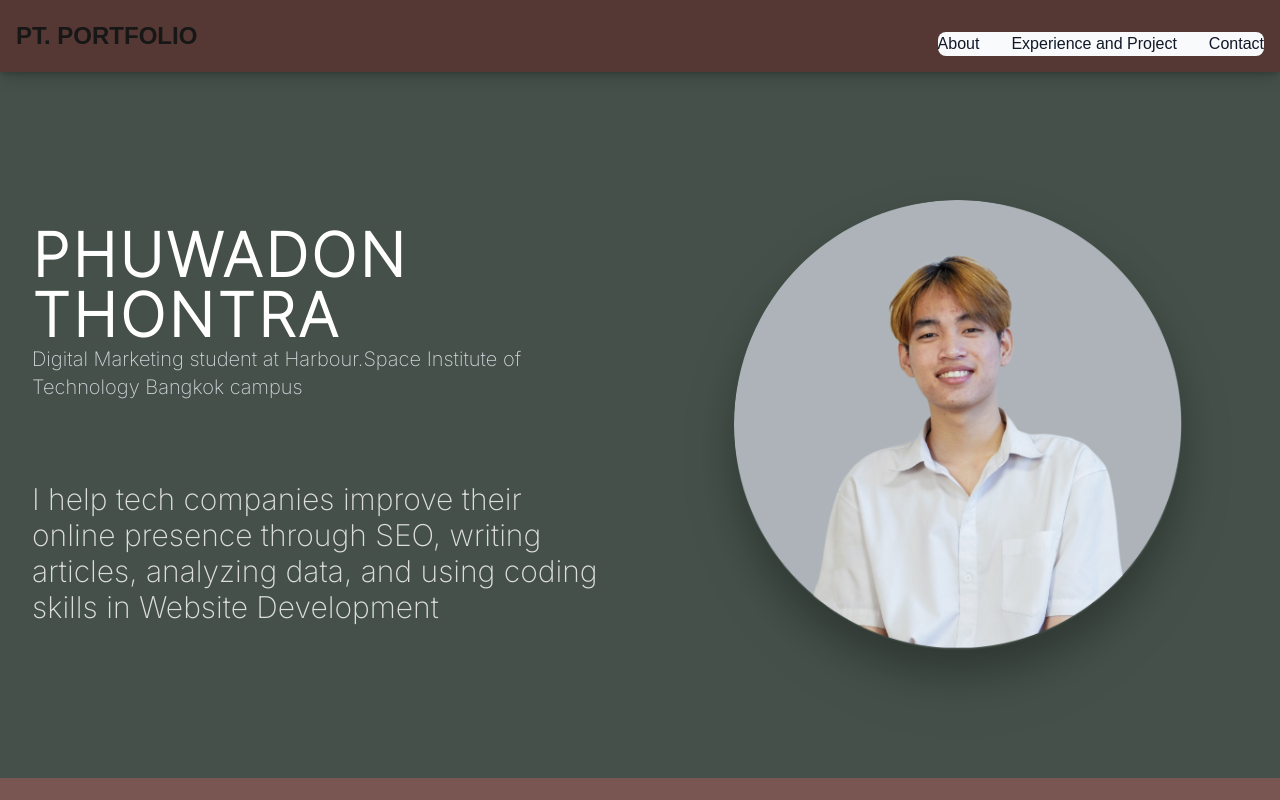
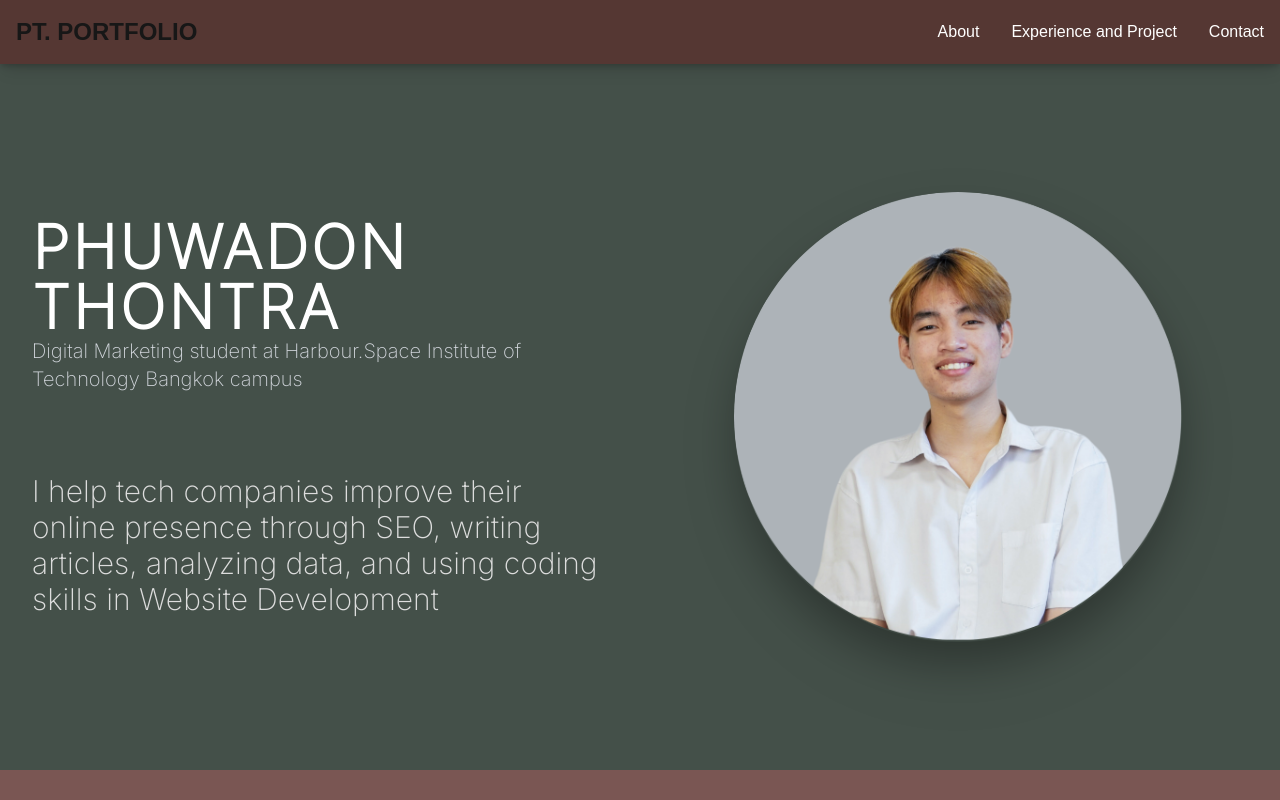
Before and after one commit to Poohmuhahaha/my-portfolio, a Next.js app: page / in a window 1280 px wide. Shown: the top 800 px of the page. Built offline with nearby package versions, Linux system fonts and the light colour scheme.

Commit message:
Update code

```diff
--- a/src/app/Component/navbar.tsx
+++ b/src/app/Component/navbar.tsx
@@ -20,7 +20,7 @@ const Navbar = () => {
           <button
             onClick={() => setIsOpen(!isOpen)}
             type="button"
-            className="inline-flex items-center p-2 w-10 h-10 justify-center text-sm text-gray-500 rounded-lg sm:hidden hover:bg-gray-100 focus:outline-none focus:ring-2 focus:ring-gray-200 "
+            className="inline-flex items-center p-2 w-10 h-10 justify-center text-sm text-gray-500 rounded-lg md:hidden hover:bg-gray-100 focus:outline-none focus:ring-2 focus:ring-gray-200 "
             aria-controls="navbar-solid-bg"
             aria-expanded={isOpen}
           >
@@ -31,16 +31,16 @@ const Navbar = () => {
           </button>
 
           {/* เมนูจะซ่อนหรือแสดงตามค่า isOpen */}
-          <div className={`${isOpen ? 'block' : 'hidden'} w-full sm:block sm:w-auto`} id="navbar-solid-bg" font-bold>
-            <ul className="flex flex-col font-medium mt-4 rounded-lg bg-gray-50 sm:flex-row sm:space-x-8 rtl:space-x">
+          <div className={`${isOpen ? 'block' : 'hidden'} w-full md:block md:w-auto`} id="navbar-solid-bg" font-bold>
+            <ul className="flex flex-col font-medium mt-4 rounded-lg bg-gray-50 md:space-x-8 rtl:space-x-reverse md:flex-row md:mt-0 md:border-0 md:bg-transparent dark:bg-[#3">
               <li>
-                <a href="#introduction" className="block py-2 px-3 sm:p-0 text-gray-900 rounded-sm hover:bg-gray-100 sm:hover:bg-transparent sm:border-0 sm:hover:text-[#5a8c70]">About</a>
+                <a href="#introduction" className="block py-2 px-3 md:p-0 text-white rounded-sm hover:bg-gray-100 md:hover:bg-transparent md:border-0 md:hover:text-[#5a8c70] dark:text-white md:dark:hover:text-[#5a8c70] ">About</a>
               </li>
               <li>
-                <a href="#experience" className="block py-2 px-3 sm:p-0 text-gray-900 rounded-sm hover:bg-gray-100 sm:hover:bg-transparent sm:border-0 sm:hover:text-[#5a8c70]">Experience and Project</a>
+                <a href="#experience" className="block py-2 px-3 md:p-0 text-white rounded-sm hover:bg-gray-100 md:hover:bg-transparent md:border-0 md:hover:text-[#5a8c70] dark:text-white md:dark:hover:text-[#5a8c70] ">Experience and Project</a>
               </li>
               <li>
-                  <a href="#contact" className="block py-2 px-3 sm:p-0 text-gray-900 rounded-sm hover:bg-gray-100 sm:hover:bg-transparent sm:border-0 sm:hover:text-[#5a8c70]">Contact</a>
+                  <a href="#contact" className="block py-2 px-3 md:p-0 text-white rounded-sm hover:bg-gray-100 md:hover:bg-transparent md:border-0 md:hover:text-[#5a8c70] dark:text-white md:dark:hover:text-[#5a8c70] ">Contact</a>
               </li>
             </ul>
           </div>
```
